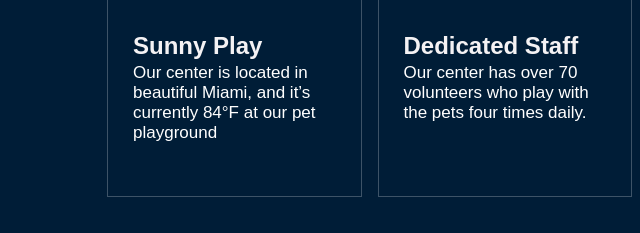
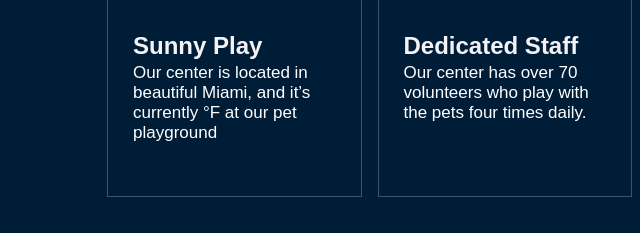
Before and after one commit to Patcharm/pet-adoption, a plain HTML site: page index.html in a window 1280 px wide. Shown: the part 692-925 px from the top of the page, 0-640 px from the left. Drawn offline with Linux system fonts and the light colour scheme.

Commit message:
First step of making temperature value dynamic

```diff
--- a/index.html
+++ b/index.html
@@ -32,7 +32,8 @@
                 fill="white" />
             </svg>
             <h2>Sunny Play</h2>
-            <p>Our center is located in beautiful Miami, and it&rsquo;s currently 84°F at our pet playground</p>
+            <p>Our center is located in beautiful Miami, and it&rsquo;s currently <span></span>°F at our pet playground
+            </p>
           </div>
           <div class="intro-feature">
             <svg xmlns="http://www.w3.org/2000/svg" width="48" height="48" viewBox="0 0 48 48" fill="none">
```
